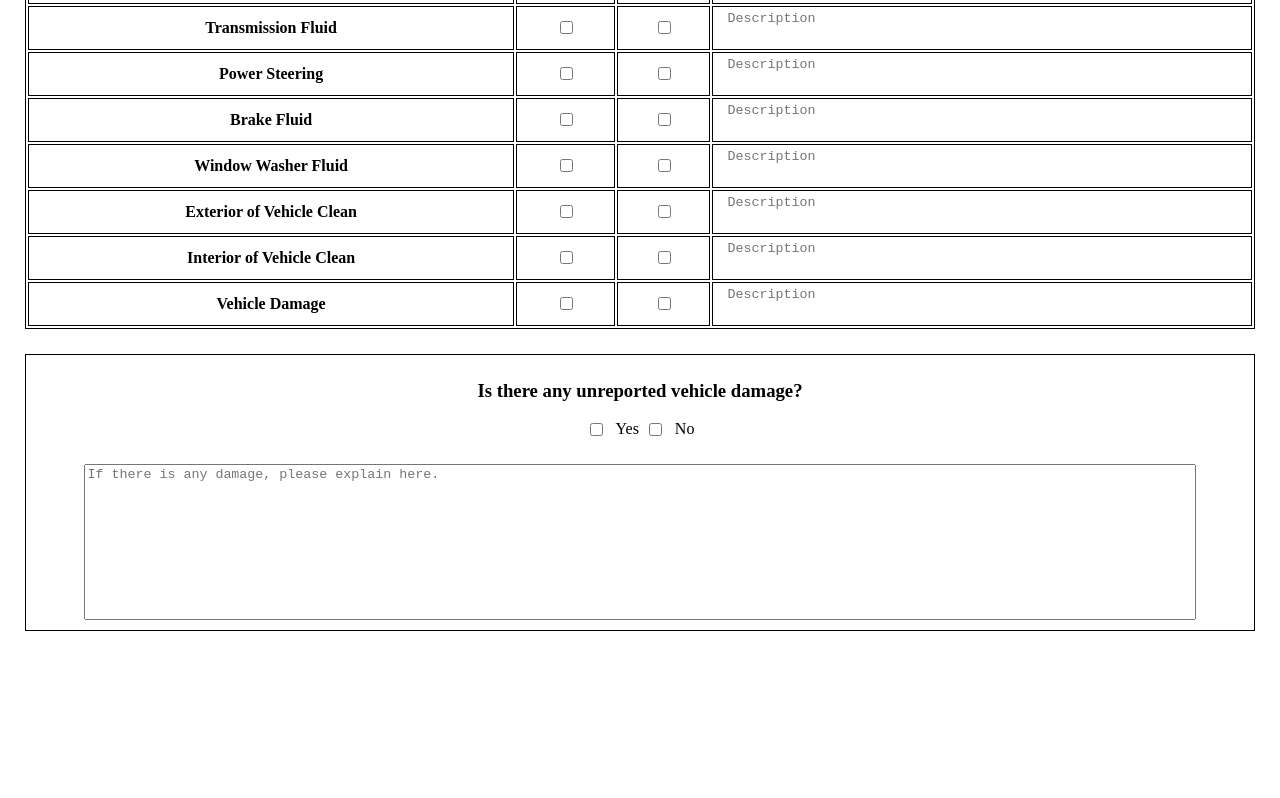
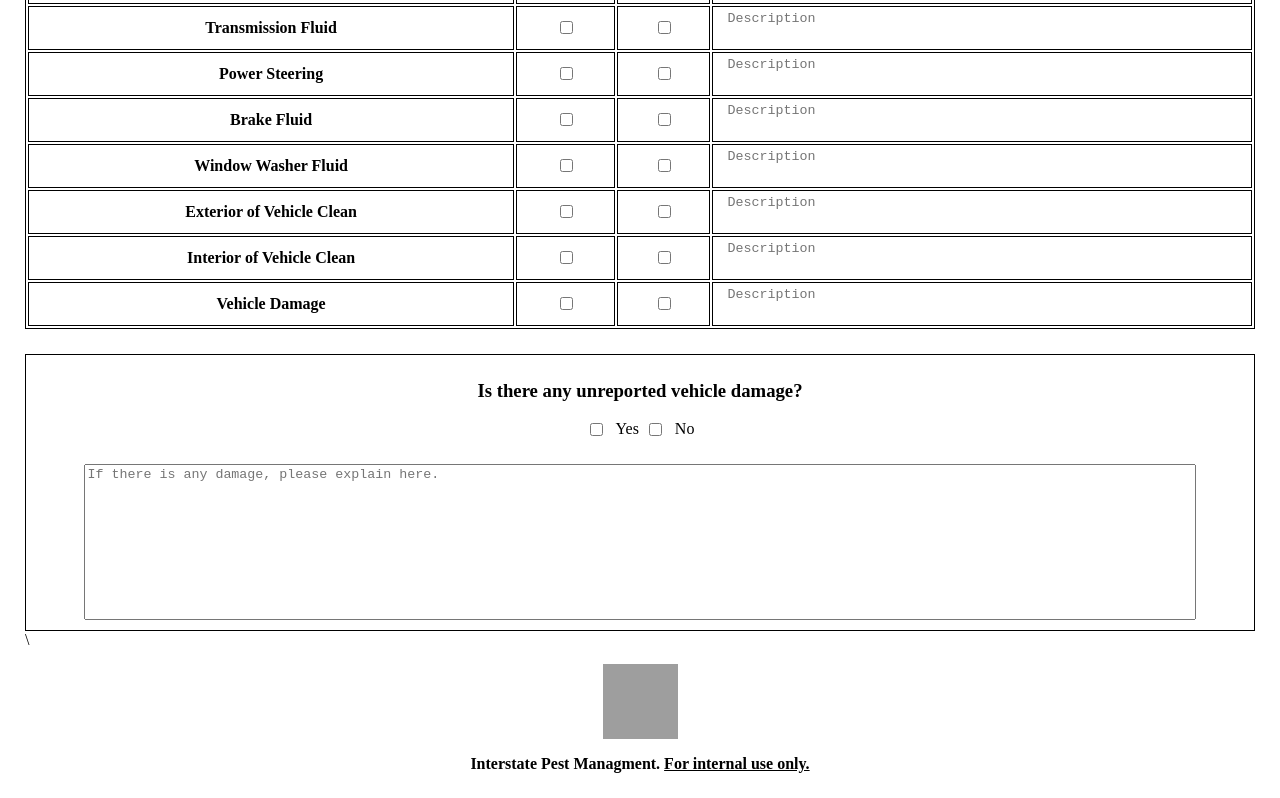
Before and after one commit to Interstate-Pest/vehicleChecklistForm, a plain HTML site: page index.html in a window 1280 px wide. Shown: the part 2662-3460 px from the top of the page. Before the commit the page ends 3318 px from the top, so only its background shows below. Drawn offline with Linux system fonts and the light colour scheme; grey boxes are pictures that could not be loaded.

Commit message:
added "internal use only", adjusted logo, added comments

```diff
--- a/index.html
+++ b/index.html
@@ -330,6 +330,7 @@
                 </th>
             </tr>
         </table>
+        <!-- EquipmentCheck Text Field -->
         <div style="border: 1px solid black; margin-top: 25px;">
             <h3 style="text-align: center; margin-top: 25px;">Are there any items that need repaired, replaced or have expired?</h3>
             <div style="display: flex; justify-content: center;">
@@ -782,6 +783,7 @@
                 </th>
             </tr>
         </table>
+        <!-- Vehicle Damage Text Field -->
         <div style="border: 1px solid black; margin-top: 25px;">
             <h3 style="text-align: center; margin-top: 25px;">Is there any unreported vehicle damage?</h3>
             <div style="display: flex; justify-content: center;">
@@ -794,6 +796,12 @@
                 <textarea style="width: 90%; resize: none;" name="Vehicle Damaged" id="" cols="30" rows="10" placeholder="If there is any damage, please explain here."></textarea>
             </div>
         </div>
-    </article>
+    </article>\
+    <div style="display: flex; justify-content: center; margin: 15px;">
+        <img src="https://d1miv8abus7gau.cloudfront.net/logos/interstatepest20210209091331.png" style="height: 75px; width: 75px;">
+    </div>
+    <div style="margin-bottom: 25px;">
+        <p style="text-align: center; font-weight: bold;">Interstate Pest Managment. <span style="text-decoration: underline;">For internal use only.</span></p>
+    </div>
 </body>
 </html>
```
